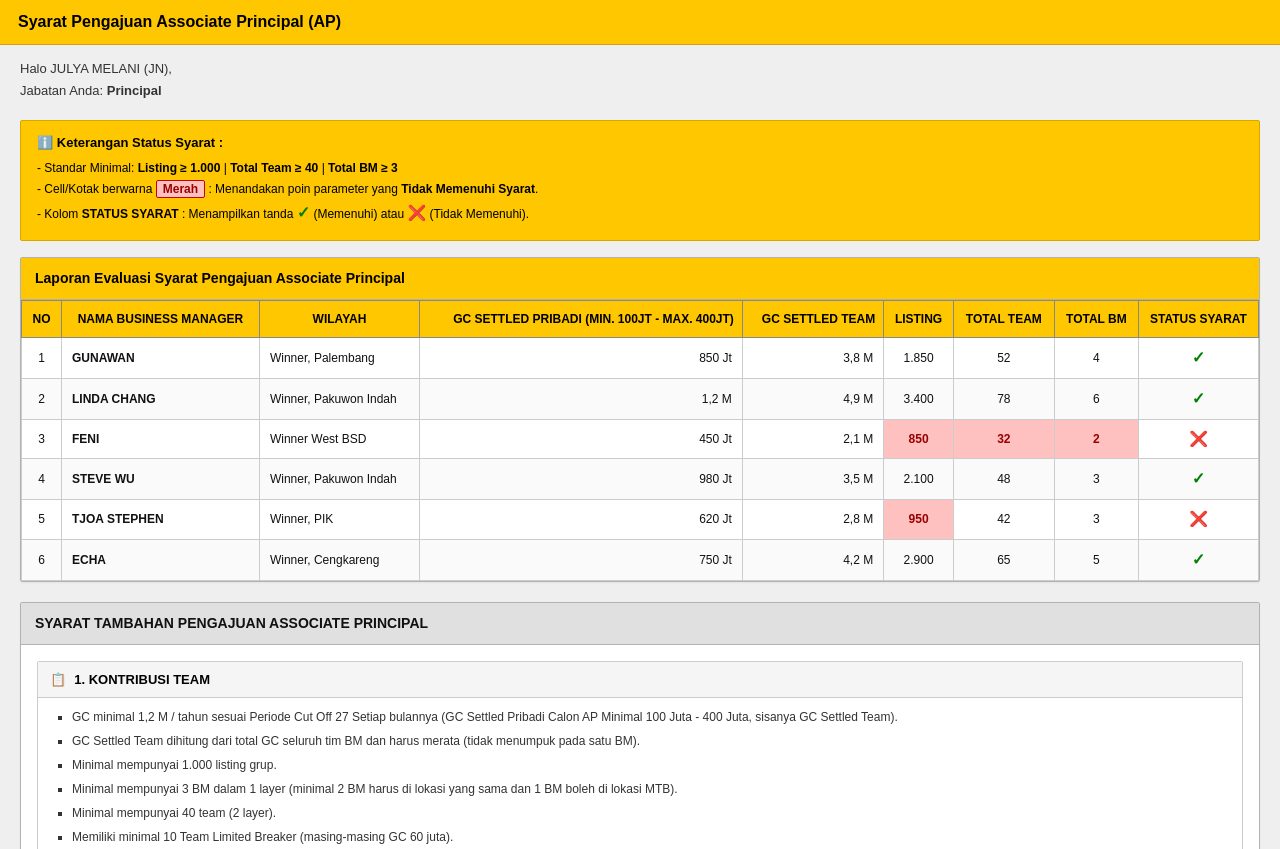
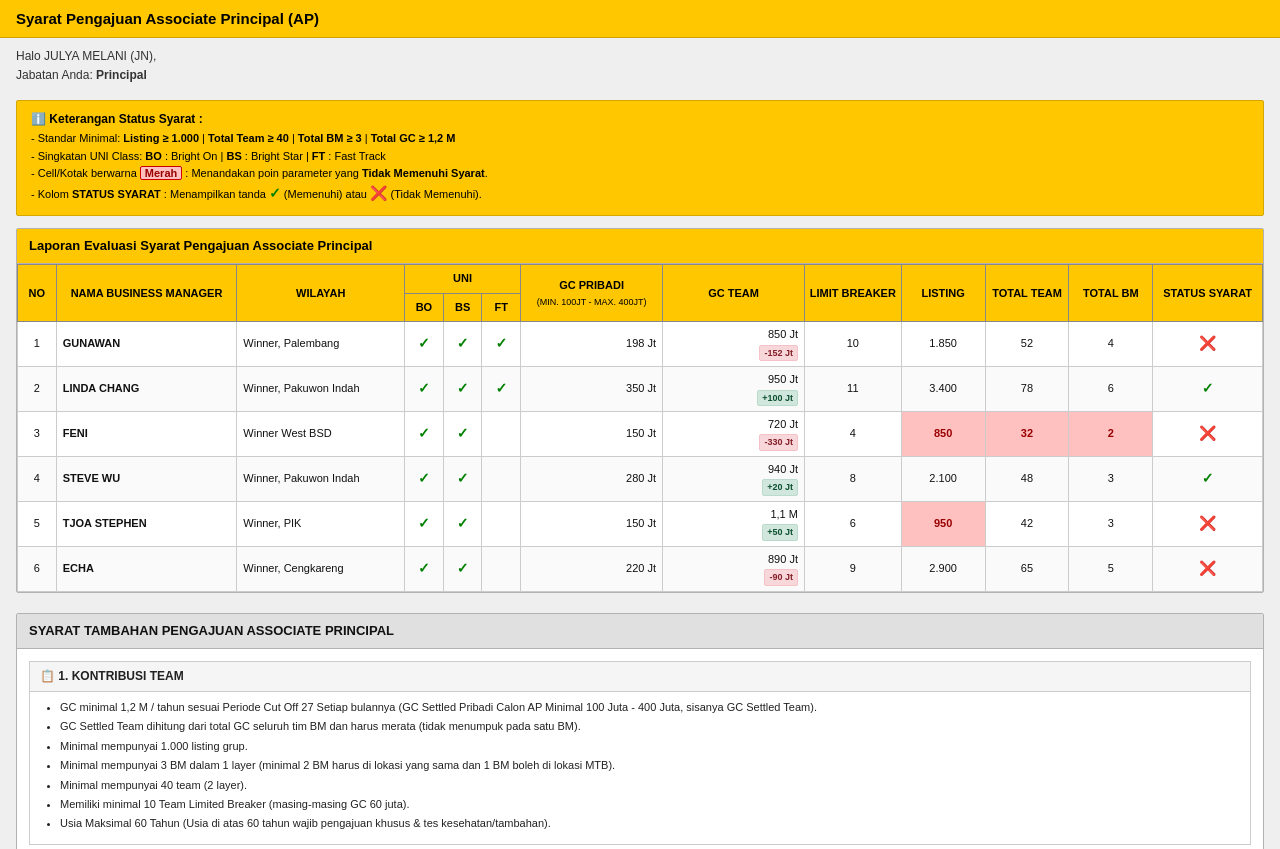
Before and after one commit to JauzaaHayaah/PengajuanAP, a plain HTML site: page index.html in a window 1280 px wide. Shown: the top 849 px of the page. Drawn offline with Linux system fonts and the light colour scheme.

Commit message:
REV1 FIN PENGAJUAN AP

```diff
--- a/data.js
+++ b/data.js
@@ -1,4 +1,4 @@
-// data.js - Database Dummy Pengajuan AP Brighton Real Estate
+// data.js - Database Pengajuan AP Brighton Real Estate
 
 const principalInfo = {
   nama: "JULYA MELANI (JN)",
@@ -10,14 +10,16 @@ const candidatesData = [
     id: "BM-001",
     nama: "GUNAWAN",
     wilayah: "Winner, Palembang",
-    gcPribadi: 850000000,   // Rp 850 Juta
-    gcTeam: 3800000000,     // Rp 3.8 Miliar
-    listing: 1850,          // 1.850 Listing
-    totalTeam: 52,          // 52 Personil
-    totalBm: 4,             // 4 BM
+    bo: true,
+    bs: true,
+    ft: true,            // Checklist Fast Track #1
+    gcPribadi: 198,      // Dalam Juta (198 Jt)
+    gcTeam: 850,         // Dalam Juta (850 Jt) -> Total = 1,048 M (Gap: -152 Jt dari 1,2 M)
+    limitBreaker: 10,    // Range 4 - 11
+    listing: 1850,
+    totalTeam: 52,
+    totalBm: 4,
     checks: {
-      gcPribadi: true,
-      gcTeam: true,
       listing: true,
       totalTeam: true,
       totalBm: true
@@ -27,14 +29,16 @@ const candidatesData = [
     id: "BM-002",
     nama: "LINDA CHANG",
     wilayah: "Winner, Pakuwon Indah",
-    gcPribadi: 1200000000,  // Rp 1.2 Miliar
-    gcTeam: 4900000000,     // Rp 4.9 Miliar
-    listing: 3400,          // 3.400 Listing
-    totalTeam: 78,          // 78 Personil
-    totalBm: 6,             // 6 BM
+    bo: true,
+    bs: true,
+    ft: true,            // Checklist Fast Track #2
+    gcPribadi: 350,      // Dalam Juta (350 Jt)
+    gcTeam: 950,         // Dalam Juta (950 Jt) -> Total = 1,300 M (Surplus: +100 Jt dari 1,2 M)
+    limitBreaker: 11,
+    listing: 3400,
+    totalTeam: 78,
+    totalBm: 6,
     checks: {
-      gcPribadi: true,
-      gcTeam: true,
       listing: true,
       totalTeam: true,
       totalBm: true
@@ -44,31 +48,35 @@ const candidatesData = [
     id: "BM-003",
     nama: "FENI",
     wilayah: "Winner West BSD",
-    gcPribadi: 450000000,   // Rp 450 Juta
-    gcTeam: 2100000000,     // Rp 2.1 Miliar
-    listing: 850,           // 850 Listing (Tidak Memenuhi - Kotak Merah)
-    totalTeam: 32,          // 32 Personil (Tidak Memenuhi - Kotak Merah)
-    totalBm: 2,             // 2 BM (Tidak Memenuhi - Kotak Merah)
+    bo: true,
+    bs: true,
+    ft: false,           // Kosong
+    gcPribadi: 150,      // Dalam Juta (150 Jt)
+    gcTeam: 720,         // Dalam Juta (720 Jt) -> Total = 870 Jt (Gap: -330 Jt dari 1,2 M)
+    limitBreaker: 4,
+    listing: 850,        // Tidak Memenuhi (Kotak Merah)
+    totalTeam: 32,       // Tidak Memenuhi (Kotak Merah)
+    totalBm: 2,          // Tidak Memenuhi (Kotak Merah)
     checks: {
-      gcPribadi: true,
-      gcTeam: true,
-      listing: false,     // KOTAK WARNA MERAH (TANPA RED CROSS IN-CELL)
-      totalTeam: false,   // KOTAK WARNA MERAH (TANPA RED CROSS IN-CELL)
-      totalBm: false      // KOTAK WARNA MERAH (TANPA RED CROSS IN-CELL)
+      listing: false,
+      totalTeam: false,
+      totalBm: false
     }
   },
   {
     id: "BM-004",
     nama: "STEVE WU",
     wilayah: "Winner, Pakuwon Indah",
-    gcPribadi: 980000000,   // Rp 980 Juta
-    gcTeam: 3500000000,     // Rp 3.5 Miliar
-    listing: 2100,          // 2.100 Listing
-    totalTeam: 48,          // 48 Personil
-    totalBm: 3,             // 3 BM
+    bo: true,
+    bs: true,
+    ft: false,           // Kosong
+    gcPribadi: 280,      // Dalam Juta (280 Jt)
+    gcTeam: 940,         // Dalam Juta (940 Jt) -> Total = 1,220 M (Surplus: +20 Jt dari 1,2 M)
+    limitBreaker: 8,
+    listing: 2100,
+    totalTeam: 48,
+    totalBm: 3,
     checks: {
-      gcPribadi: true,
-      gcTeam: true,
       listing: true,
       totalTeam: true,
       totalBm: true
@@ -78,15 +86,17 @@ const candidatesData = [
     id: "BM-005",
     nama: "TJOA STEPHEN",
     wilayah: "Winner, PIK",
-    gcPribadi: 620000000,   // Rp 620 Juta
-    gcTeam: 2800000000,     // Rp 2.8 Miliar
-    listing: 950,           // 950 Listing (Tidak Memenuhi - Kotak Merah)
-    totalTeam: 42,          // 42 Personil
-    totalBm: 3,             // 3 BM
+    bo: true,
+    bs: true,
+    ft: false,           // Kosong
+    gcPribadi: 150,      // Dalam Juta (150 Jt)
+    gcTeam: 1100,        // Dalam Juta (1,1 M) -> Total = 1,250 M (Surplus: +50 Jt dari 1,2 M)
+    limitBreaker: 6,
+    listing: 950,        // Tidak Memenuhi (Kotak Merah)
+    totalTeam: 42,
+    totalBm: 3,
     checks: {
-      gcPribadi: true,
-      gcTeam: true,
-      listing: false,     // KOTAK WARNA MERAH (TANPA RED CROSS IN-CELL)
+      listing: false,
       totalTeam: true,
       totalBm: true
     }
@@ -95,14 +105,16 @@ const candidatesData = [
     id: "BM-006",
     nama: "ECHA",
     wilayah: "Winner, Cengkareng",
-    gcPribadi: 750000000,   // Rp 750 Juta
-    gcTeam: 4200000000,     // Rp 4.2 Miliar
-    listing: 2900,          // 2.900 Listing
-    totalTeam: 65,          // 65 Personil
-    totalBm: 5,             // 5 BM
+    bo: true,
+    bs: true,
+    ft: false,           // Kosong
+    gcPribadi: 220,      // Dalam Juta (220 Jt)
+    gcTeam: 890,         // Dalam Juta (890 Jt) -> Total = 1,110 M (Gap: -90 Jt dari 1,2 M)
+    limitBreaker: 9,
+    listing: 2900,
+    totalTeam: 65,
+    totalBm: 5,
     checks: {
-      gcPribadi: true,
-      gcTeam: true,
       listing: true,
       totalTeam: true,
       totalBm: true
@@ -110,7 +122,6 @@ const candidatesData = [
   }
 ];
 
-// Detail Persyaratan Tambahan (Diambil dari Excel)
 const syaratTambahanData = [
   {
     kategori: "1. KONTRIBUSI TEAM",
@@ -168,7 +179,7 @@ const syaratTambahanData = [
     items: [
       "Skill Recruitment (membuat video 1 menit).",
       "Skill Training / Coaching (membuat video 1 menit).",
-      "Skill Komunikasi (membuat video branding 1 menit).",
+      "Skill Komunikasi (membuat video 1 menit).",
       "Skill Public Speaking - membawakan Meeting, Bright Day dengan benar.",
       "Skill Analisa, berpikir kritis & logika dengan baik.",
       "Time Management.",
--- a/index.html
+++ b/index.html
@@ -8,12 +8,12 @@
 </head>
 <body>
 
-  <!-- TOP BAR (BAR KUNING KHAS BRIGHTON APP) -->
+  <!-- TOP BAR KUNING BRIGHTON -->
   <header class="top-yellow-bar">
     <div class="top-bar-title">Syarat Pengajuan Associate Principal (AP)</div>
   </header>
 
-  <!-- USER INFO SECTION (POJOK KIRI ATAS SESUAI SCREENSHOT) -->
+  <!-- USER INFO SECTION (POJOK KIRI ATAS) -->
   <div class="user-greeting-bar">
     <div class="greeting-line">Halo <span id="user-name-text">JULYA MELANI (JN)</span>,</div>
     <div class="greeting-line">Jabatan Anda: <strong>Principal</strong></div>
@@ -22,17 +22,18 @@
   <!-- MAIN CONTENT CONTAINER -->
   <main class="page-container">
 
-    <!-- PANEL KETERANGAN / FILTER (GAYA BRIGHTON APP) -->
+    <!-- PANEL KETERANGAN STATUS SYARAT -->
     <div class="info-yellow-card">
       <div class="info-title">ℹ️ Keterangan Status Syarat :</div>
       <ul class="info-list">
-        <li>- Standar Minimal: <strong>Listing ≥ 1.000</strong> | <strong>Total Team ≥ 40</strong> | <strong>Total BM ≥ 3</strong></li>
+        <li>- Standar Minimal: <strong>Listing ≥ 1.000</strong> | <strong>Total Team ≥ 40</strong> | <strong>Total BM ≥ 3</strong> | <strong>Total GC ≥ 1,2 M</strong></li>
+        <li>- Singkatan UNI Class: <strong>BO</strong> : Bright On | <strong>BS</strong> : Bright Star | <strong>FT</strong> : Fast Track</li>
         <li>- Cell/Kotak berwarna <span class="badge-red-demo">Merah</span> : Menandakan poin parameter yang <strong>Tidak Memenuhi Syarat</strong>.</li>
         <li>- Kolom <strong>STATUS SYARAT</strong> : Menampilkan tanda <span class="text-green">✓</span> (Memenuhi) atau <span class="text-red">❌</span> (Tidak Memenuhi).</li>
       </ul>
     </div>
 
-    <!-- MAIN TABLE PANEL -->
+    <!-- TABEL UTAMA EVALUASI -->
     <div class="panel-box">
       <div class="panel-header">
         Laporan Evaluasi Syarat Pengajuan Associate Principal
@@ -41,25 +42,34 @@
         <table class="brighton-table">
           <thead>
             <tr>
-              <th style="width: 40px; text-align: center;">NO</th>
-              <th>Nama Business Manager</th>
-              <th>Wilayah</th>
-              <th style="text-align: right;">GC Settled Pribadi (Min. 100jt - Max. 400jt)</th>
-              <th style="text-align: right;">GC Settled Team</th>
-              <th style="text-align: center;">Listing</th>
-              <th style="text-align: center;">Total Team</th>
-              <th style="text-align: center;">Total BM</th>
-              <th style="text-align: center; width: 120px;">STATUS SYARAT</th>
+              <th rowspan="2" class="col-no">NO</th>
+              <th rowspan="2" class="col-nama">NAMA BUSINESS MANAGER</th>
+              <th rowspan="2" class="col-wilayah">WILAYAH</th>
+              <th colspan="3" class="col-uni-header">UNI</th>
+              <th rowspan="2" class="col-gc-pribadi">
+                GC PRIBADI<br>
+                <span class="sub-header-text">(MIN. 100JT - MAX. 400JT)</span>
+              </th>
+              <th rowspan="2" class="col-gc-team">GC TEAM</th>
+              <th rowspan="2" class="col-lb">LIMIT BREAKER</th>
+              <th rowspan="2" class="col-stat">LISTING</th>
+              <th rowspan="2" class="col-stat">TOTAL TEAM</th>
+              <th rowspan="2" class="col-stat">TOTAL BM</th>
+              <th rowspan="2" class="col-status">STATUS SYARAT</th>
+            </tr>
+            <tr>
+              <th class="col-uni-sub">BO</th>
+              <th class="col-uni-sub">BS</th>
+              <th class="col-uni-sub">FT</th>
             </tr>
           </thead>
           <tbody id="candidates-table-body">
-            <!-- Data dimasukkan oleh script.js -->
+            <!-- Data di-render oleh script.js -->
           </tbody>
         </table>
       </div>
     </div>
 
-    <!-- SPACING -->
     <div style="height: 20px;"></div>
 
     <!-- SYARAT TAMBAHAN PANEL -->
@@ -68,7 +78,7 @@
         SYARAT TAMBAHAN PENGAJUAN ASSOCIATE PRINCIPAL
       </div>
       <div class="panel-body padding-20" id="requirements-container">
-        <!-- Data syarat tambahan dimasukkan oleh script.js -->
+        <!-- Data syarat tambahan di-render oleh script.js -->
       </div>
     </div>
 
--- a/script.js
+++ b/script.js
@@ -1,4 +1,4 @@
-// script.js - Logika Render Tabel & Evaluasi Kotak Merah
+// script.js - Logika Render Tabel, Perhitungan Target 1,2M & Status Evaluasi
 
 document.addEventListener("DOMContentLoaded", () => {
   initUserInfo();
@@ -6,34 +6,49 @@ document.addEventListener("DOMContentLoaded", () => {
   renderRequirements();
 });
 
-// 1. Set Informasi User (Pojok Kiri Atas)
 function initUserInfo() {
   document.getElementById("user-name-text").innerText = principalInfo.nama;
 }
 
-// Helper Format Angka ke Rupiah
-function formatRupiah(angka) {
-  if (angka >= 1000000000) {
-    return (angka / 1000000000).toFixed(1).replace(".", ",") + " M";
-  } else if (angka >= 1000000) {
-    return (angka / 1000000).toFixed(0) + " Jt";
+// Format Angka ke Rupiah / Juta / Miliar
+function formatRupiahJuta(nominalJuta) {
+  if (nominalJuta >= 1000) {
+    const miliarm = (nominalJuta / 1000).toFixed(1).replace(".", ",");
+    return miliarm + " M";
   }
-  return angka.toLocaleString("id-ID");
+  return nominalJuta + " Jt";
 }
 
-// Helper Format Ribuan
 function formatNumber(angka) {
   return angka.toLocaleString("id-ID");
 }
 
-// 2. Render Tabel Evaluasi Calon AP
 function renderTable() {
   const tbody = document.getElementById("candidates-table-body");
   tbody.innerHTML = "";
 
+  const TARGET_TOTAL_GC = 1200; // Target Kombinasi GC Pribadi + Team = 1.2 Miliar (1.200 Juta)
+
   candidatesData.forEach((candidate, index) => {
-    // Mengecek apakah SEMUA kriteria bernilai true
-    const isAllPassed = Object.values(candidate.checks).every(val => val === true);
+    // Perhitungan Total GC & Surplus/Gap
+    const totalGc = candidate.gcPribadi + candidate.gcTeam;
+    const gapOrSurplus = totalGc - TARGET_TOTAL_GC;
+
+    // Evaluasi Status Kelulusan Syarat
+    const isGcPassed = totalGc >= TARGET_TOTAL_GC;
+    const isListingPassed = candidate.checks.listing;
+    const isTeamPassed = candidate.checks.totalTeam;
+    const isBmPassed = candidate.checks.totalBm;
+
+    const isAllPassed = isGcPassed && isListingPassed && isTeamPassed && isBmPassed;
+
+    // Badge Gap / Surplus HTML
+    let badgeHtml = "";
+    if (gapOrSurplus < 0) {
+      badgeHtml = `<div class="badge-gap-minus">${gapOrSurplus} Jt</div>`;
+    } else {
+      badgeHtml = `<div class="badge-gap-plus">+${gapOrSurplus} Jt</div>`;
+    }
 
     const tr = document.createElement("tr");
 
@@ -42,28 +57,39 @@ function renderTable() {
       <td><strong>${candidate.nama}</strong></td>
       <td>${candidate.wilayah}</td>
 
-      <!-- GC Pribadi -->
-      <td style="text-align: right;" class="${candidate.checks.gcPribadi ? '' : 'cell-failed'}">
-        ${formatRupiah(candidate.gcPribadi)}
+      <!-- KOLOM UNI (BO, BS, FT) -->
+      <td style="text-align: center;">${candidate.bo ? '<span class="text-green">✓</span>' : ''}</td>
+      <td style="text-align: center;">${candidate.bs ? '<span class="text-green">✓</span>' : ''}</td>
+      <td style="text-align: center;">${candidate.ft ? '<span class="text-green">✓</span>' : ''}</td>
+
+      <!-- GC PRIBADI -->
+      <td style="text-align: right;">
+        ${formatRupiahJuta(candidate.gcPribadi)}
       </td>
 
-      <!-- GC Team -->
-      <td style="text-align: right;" class="${candidate.checks.gcTeam ? '' : 'cell-failed'}">
-        ${formatRupiah(candidate.gcTeam)}
+      <!-- GC TEAM (+ HIGHLIGHT SURPLUS / GAP TULISAN KECIL DIBAWAHNYA) -->
+      <td style="text-align: right;">
+        <div>${formatRupiahJuta(candidate.gcTeam)}</div>
+        ${badgeHtml}
       </td>
 
-      <!-- Listing (Jika tidak memenuhi, kotaknya berwarna merah TANPA tanda red cross) -->
-      <td style="text-align: center;" class="${candidate.checks.listing ? '' : 'cell-failed'}">
+      <!-- LIMIT BREAKER -->
+      <td style="text-align: center;">
+        ${candidate.limitBreaker}
+      </td>
+
+      <!-- LISTING (Kotak Merah jika tidak memenuhi, tanpa tanda red cross) -->
+      <td style="text-align: center;" class="${isListingPassed ? '' : 'cell-failed'}">
         ${formatNumber(candidate.listing)}
       </td>
 
-      <!-- Total Team (Jika tidak memenuhi, kotaknya berwarna merah TANPA tanda red cross) -->
-      <td style="text-align: center;" class="${candidate.checks.totalTeam ? '' : 'cell-failed'}">
+      <!-- TOTAL TEAM (Kotak Merah jika tidak memenuhi, tanpa tanda red cross) -->
+      <td style="text-align: center;" class="${isTeamPassed ? '' : 'cell-failed'}">
         ${candidate.totalTeam}
       </td>
 
-      <!-- Total BM (Jika tidak memenuhi, kotaknya berwarna merah TANPA tanda red cross) -->
-      <td style="text-align: center;" class="${candidate.checks.totalBm ? '' : 'cell-failed'}">
+      <!-- TOTAL BM (Kotak Merah jika tidak memenuhi, tanpa tanda red cross) -->
+      <td style="text-align: center;" class="${isBmPassed ? '' : 'cell-failed'}">
         ${candidate.totalBm}
       </td>
 
@@ -81,7 +107,6 @@ function renderTable() {
   });
 }
 
-// 3. Render Syarat Tambahan
 function renderRequirements() {
   const container = document.getElementById("requirements-container");
   container.innerHTML = "";
--- a/style.css
+++ b/style.css
@@ -1,38 +1,36 @@
-/* style.css - Memenuhi Tampilan Persis Portal Internal Brighton App (Sederhana & Sedikit Kaku) */
+/* style.css - UI Internal Brighton App Ramping & Compact */
 
 * {
   box-sizing: border-box;
   margin: 0;
   padding: 0;
-  font-family: Arial, Helvetica, sans-serif; /* Font kaku standar sistem internal */
+  font-family: Arial, Helvetica, sans-serif;
 }
 
 body {
-  background-color: #EFEFEF; /* Background abu-abu muda khas portal enterprise */
+  background-color: #EFEFEF;
   color: #222222;
-  font-size: 13px;
-  line-height: 1.5;
+  font-size: 12px;
+  line-height: 1.4;
 }
 
-/* TOP YELLOW BAR HEADER */
+/* TOP BAR KUNING */
 .top-yellow-bar {
-  background-color: #FFC700; /* Warna kuning Brighton */
+  background-color: #FFC700;
   border-bottom: 1px solid #D0A300;
-  padding: 10px 18px;
-  display: flex;
-  align-items: center;
+  padding: 8px 16px;
 }
 
 .top-bar-title {
-  font-size: 16px;
+  font-size: 15px;
   font-weight: bold;
   color: #000000;
 }
 
-/* USER GREETING SECTION (POJOK KIRI ATAS) */
+/* USER GREETING POJOK KIRI ATAS */
 .user-greeting-bar {
-  padding: 14px 20px 8px 20px;
-  font-size: 13px;
+  padding: 10px 16px 6px 16px;
+  font-size: 12px;
   color: #333333;
 }
 
@@ -42,64 +40,62 @@ body {
 
 /* PAGE CONTAINER */
 .page-container {
-  padding: 10px 20px 30px 20px;
+  padding: 8px 16px 24px 16px;
 }
 
-/* INFO / KETERANGAN YELLOW CARD */
+/* KETERANGAN YELLOW CARD */
 .info-yellow-card {
   background-color: #FFC700;
   border: 1px solid #D6A700;
   border-radius: 2px;
-  padding: 12px 16px;
-  margin-bottom: 16px;
+  padding: 10px 14px;
+  margin-bottom: 12px;
   color: #000000;
 }
 
 .info-title {
   font-weight: bold;
-  font-size: 13px;
-  margin-bottom: 6px;
+  font-size: 12px;
+  margin-bottom: 4px;
 }
 
 .info-list {
   list-style: none;
-  font-size: 12px;
+  font-size: 11px;
 }
 
 .info-list li {
-  margin-bottom: 3px;
+  margin-bottom: 2px;
 }
 
 .badge-red-demo {
   background-color: #FFC0C0;
   color: #990000;
-  padding: 1px 6px;
+  padding: 0px 4px;
   border: 1px solid #CC0000;
   font-weight: bold;
   border-radius: 2px;
 }
 
-/* PANEL BOX (GAYA KAKU SCREENSHOT 2) */
+/* PANEL BOX STYLING */
 .panel-box {
   background: #FFFFFF;
   border: 1px solid #B2B2B2;
   border-radius: 2px;
-  box-shadow: 0 1px 2px rgba(0,0,0,0.05);
 }
 
 .panel-header {
   background-color: #FFC700;
   color: #000000;
   font-weight: bold;
-  font-size: 14px;
-  padding: 10px 14px;
+  font-size: 13px;
+  padding: 8px 12px;
   border-bottom: 1px solid #B2B2B2;
 }
 
 .panel-header.header-gray {
   background-color: #E0E0E0;
   color: #111111;
-  border-bottom: 1px solid #B2B2B2;
 }
 
 .panel-body {
@@ -107,10 +103,10 @@ body {
 }
 
 .padding-20 {
-  padding: 16px;
+  padding: 12px;
 }
 
-/* TABLE STYLING */
+/* TABEL STYLING RAMPING */
 .table-responsive {
   overflow-x: auto;
 }
@@ -118,23 +114,31 @@ body {
 .brighton-table {
   width: 100%;
   border-collapse: collapse;
-  font-size: 12px;
+  font-size: 11px;
 }
 
 .brighton-table th {
   background-color: #FFC700;
   color: #000000;
   font-weight: bold;
-  padding: 9px 8px;
+  padding: 6px 4px;
   border: 1px solid #888888;
-  font-size: 12px;
-  text-transform: uppercase;
+  text-align: center;
+  vertical-align: middle;
+}
+
+.sub-header-text {
+  font-size: 9px;
+  font-weight: normal;
+  display: block;
+  margin-top: 2px;
 }
 
 .brighton-table td {
-  padding: 8px 10px;
+  padding: 5px 6px;
   border: 1px solid #CCCCCC;
   color: #111111;
+  vertical-align: middle;
 }
 
 .brighton-table tbody tr:nth-child(even) {
@@ -145,70 +149,93 @@ body {
   background-color: #FFF9E6;
 }
 
-/* ATURAN KOTAK MERAH UNTUK POIN UTAMA YANG TIDAK MEMENUHI SYARAT */
-/* (Hanya kotaknya yang berwarna merah, tanpa tanda red cross di dalam kotak) */
+/* LEBAR KOLOM RAMPING & KHUSUS */
+.col-no { width: 30px; }
+.col-nama { width: 140px; }
+.col-wilayah { width: 130px; }
+.col-uni-header { width: 90px; }
+.col-uni-sub { width: 30px; text-align: center; }
+.col-gc-pribadi { width: 110px; }
+.col-gc-team { width: 110px; }
+.col-lb { width: 75px; }
+.col-stat { width: 65px; }
+.col-status { width: 85px; }
+
+/* KOTAK MERAH UNTUK PARAMETER TIDAK MEMENUHI (TANPA RED CROSS IN-CELL) */
 .cell-failed {
   background-color: #FFC0C0 !important;
   color: #990000 !important;
   font-weight: bold;
 }
 
-/* CHECKLIST & RED CROSS HANYA UNTUK KOLOM STATUS SYARAT */
+/* CHECKLIST & RED CROSS */
 .text-green {
   color: #008000;
-  font-size: 16px;
+  font-size: 14px;
   font-weight: bold;
 }
 
 .text-red {
   color: #CC0000;
-  font-size: 15px;
+  font-size: 14px;
   font-weight: bold;
 }
 
-/* SYARAT TAMBAHAN ACCORDION / LIST */
-.req-group {
-  margin-bottom: 14px;
-  border: 1px solid #CCCCCC;
+/* BADGE SURPLUS & GAP HIGHLIGHT */
+.badge-gap-minus {
+  display: inline-block;
+  background-color: #F8D7DA;
+  color: #842029;
+  border: 1px solid #F5C2C7;
+  padding: 1px 4px;
+  font-size: 9px;
+  font-weight: bold;
   border-radius: 2px;
+  margin-top: 2px;
 }
 
-.req-group:last-child {
-  margin-bottom: 0;
+.badge-gap-plus {
+  display: inline-block;
+  background-color: #D1E7DD;
+  color: #0F5132;
+  border: 1px solid #BADBCC;
+  padding: 1px 4px;
+  font-size: 9px;
+  font-weight: bold;
+  border-radius: 2px;
+  margin-top: 2px;
+}
+
+/* SYARAT TAMBAHAN */
+.req-group {
+  margin-bottom: 10px;
+  border: 1px solid #CCCCCC;
 }
 
 .req-group-title {
   background-color: #F5F5F5;
-  padding: 8px 12px;
+  padding: 6px 10px;
   font-weight: bold;
-  font-size: 13px;
+  font-size: 12px;
   border-bottom: 1px solid #CCCCCC;
-  color: #000000;
-  display: flex;
-  align-items: center;
-  gap: 8px;
 }
 
 .req-group-body {
-  padding: 10px 14px;
-  background-color: #FFFFFF;
+  padding: 8px 12px;
 }
 
 .req-item-list {
-  list-style-type: square;
-  padding-left: 20px;
+  padding-left: 18px;
 }
 
 .req-item-list li {
-  margin-bottom: 6px;
-  font-size: 12px;
-  color: #333333;
+  margin-bottom: 4px;
+  font-size: 11px;
 }
 
-/* FOOTER */
 .portal-footer {
   text-align: center;
-  padding: 20px;
+  padding: 16px;
   color: #777777;
-  font-size: 11px;
+  font-size: 10px;
 }
```
